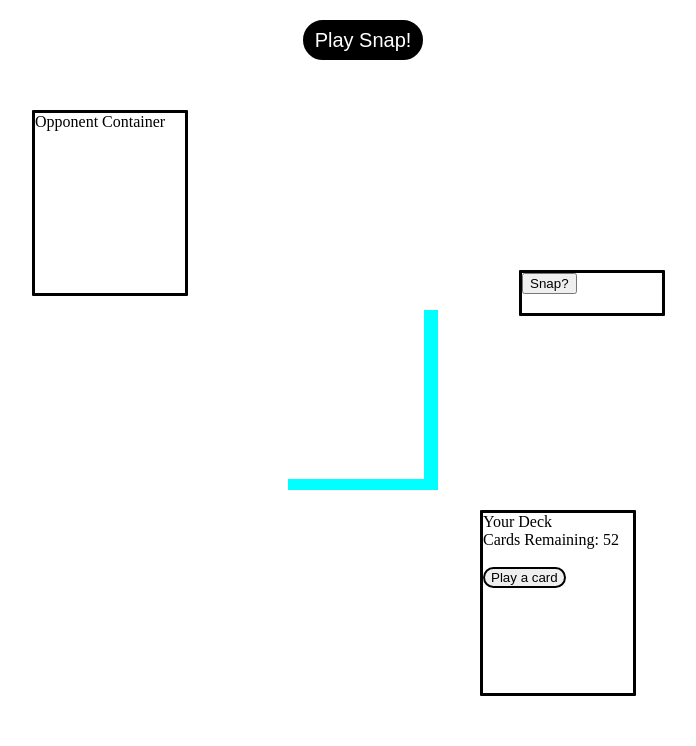
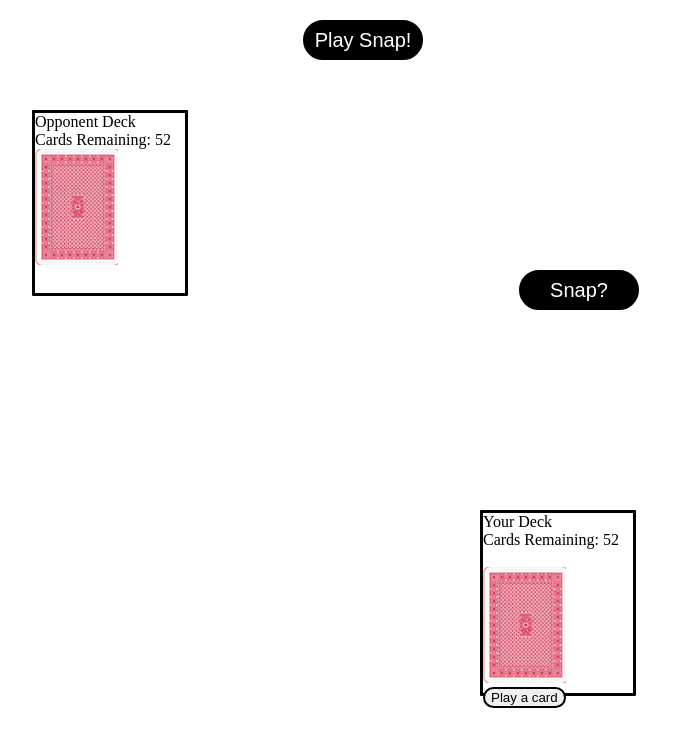
Before and after one commit to ben-ghirardani/Snap-, a React (Create React App) app: page / in a window 1280 px wide. Shown: the top 746 px of the page, without its empty margins (277-973 px from the left). Built offline with nearby package versions, Linux system fonts and the light colour scheme.

Commit message:
added method to check deck size

```diff
--- a/public/main.css
+++ b/public/main.css
@@ -62,7 +62,14 @@
     /* otherwise the top left corner is centered */
     margin-top: -90px;
     margin-left: -75px;
-    background-color: aqua;
+    /* background-color: aqua; */
+}
+
+.card {
+    display: block;
+    margin: auto;
+    width: 80%;
+    height: 90%;
 }
 
 .play-snap {
@@ -84,12 +91,21 @@
 .check-for-win {
     height: 40px;
     width: 140px;
-    border-radius: 1px;
-    border-style: solid;
-    border-color: black;
     position: fixed;
     top: 40%;
     left: 70%;
     margin-top: -50px;
     margin-left: -100px;
 }
+
+.check-for-win-button {
+    border-radius: 25px;
+    border-style: solid;
+    border-color: black;
+    position: fixed;
+    color: white;
+    background-color: black;
+    height: 40px;
+    width: 120px;
+    font-size: 20px;
+}
--- a/src/App.js
+++ b/src/App.js
@@ -88,7 +88,9 @@ class App extends Component {
         cardsPlayed2ndLastCard: [],
         turn: null,
         gameHasBegun: "no",
-        winner: ""
+        winner: "",
+        playerDeckTop: CardBack,
+        opponentDeckTop: CardBack
     };
     this.handlePlaySnap = this.handlePlaySnap.bind(this);
     this.shuffleDeck = this.shuffleDeck.bind(this);
@@ -101,9 +103,23 @@ class App extends Component {
       }
   }
 
+  checkPlayerDeckLength(array) {
+        if (array.length >0) {
+            return
+        } else {
+            this.setState({playerDeckTop: null})
+        }
+  }
+
+  checkOpponentDeckLength(array) {
+      if (array.length >0) {
+          return
+      } else {
+          this.setState({opponentDeckTop: null})
+      }
+  }
+
   opponentTurn() {
-    //   change this to a component message
-      console.log("Opponent will play")
       // timeout to vary, behaviour less predictable?
       let timeout = 2000;
           setTimeout(() => {
@@ -119,6 +135,7 @@ class App extends Component {
                   let lastCard = cardPlayed;
                   this.setState({cardsPlayed2ndLastCard: this.state.cardsPlayedLastCard})
                   this.setState({cardsPlayedLastCard: lastCard})
+                  this.checkOpponentDeckLength(this.state.opponentDeck)
                       if (this.state.cardsPlayedLastCard[0].value === this.state.cardsPlayed2ndLastCard[0].value) {
                           let timeout = 2000;
                           setTimeout(() => {
@@ -130,8 +147,6 @@ class App extends Component {
                           }}, timeout);
                   }
                       this.setState({turn: "Your Turn"})
-                      console.log("opponent played after timeout")
-                      // include the above message in one of the message components
               }
           }, timeout);
   }
@@ -143,8 +158,6 @@ class App extends Component {
 
   handlePlaySnap(event) {
     if (this.state.gameHasBegun === "yes") {
-        // change this to an in-game message, use the WinnerMessage component? Or a new, StatusMessage component?
-        console.log("The game has begun!")
         return
       } else {
         this.setState({gameHasBegun: "yes" })
@@ -187,6 +200,7 @@ class App extends Component {
           let lastCard = cardPlayed;
           this.setState({cardsPlayed2ndLastCard: this.state.cardsPlayedLastCard})
           this.setState({cardsPlayedLastCard: lastCard})
+          this.checkPlayerDeckLength(this.state.playerDeck)
           this.setState({turn: "Opponent's Turn"})
           this.opponentTurn()
   }
@@ -224,10 +238,12 @@ class App extends Component {
             <PlayerPosition
                 playerDeck={this.state.playerDeck}
                 playCard={this.playCard.bind(this)}
+                playerDeckTop={this.state.playerDeckTop}
             />
 
             <OpponentPosition
                 opponentDeck={this.state.opponentDeck}
+                opponentDeckTop={this.state.opponentDeckTop}
             />
             <CardsPlayed
                 cardsPlayed={this.state.cardsPlayed}
--- a/src/CheckForWin.js
+++ b/src/CheckForWin.js
@@ -5,7 +5,7 @@ class CheckForWin extends Component {
     render() {
         return(
             <div className="check-for-win">
-                <button onClick={this.props.checkForWin}>Snap?</button>
+                <button className="check-for-win-button" onClick={this.props.checkForWin}>Snap?</button>
             </div>
         )
     }
--- a/src/OpponentPosition.js
+++ b/src/OpponentPosition.js
@@ -7,7 +7,10 @@ class OpponentPosition extends Component {
     render() {
         return(
             <div className="opponent-container">
-            Opponent Container
+                Opponent Deck
+                <br></br>
+                <div>Cards Remaining: {this.props.opponentDeck.length} </div>
+                <img src={this.props.opponentDeckTop} />
             </div>
         );
     }
--- a/src/PlayerPosition.js
+++ b/src/PlayerPosition.js
@@ -9,6 +9,7 @@ class PlayerPosition extends Component {
             <br></br>
             <div> Cards Remaining: {this.props.playerDeck.length} </div>
             <br></br>
+            <img src={this.props.playerDeckTop} />
             <button className="playCard" onClick={this.props.playCard}>Play a card</button>
             </div>
         );
--- a/src/cardsPlayed.js
+++ b/src/cardsPlayed.js
@@ -5,7 +5,7 @@ class CardsPlayed extends Component {
     render() {
         return(
             <div className="cards-played">
-                <img src={this.props.cardsPlayedLastCard[0].img} alt={"img unavailable"} />
+                <img className="card" src={this.props.cardsPlayedLastCard[0].img} alt={"img unavailable"} />
             </div>
         )
     }
```
